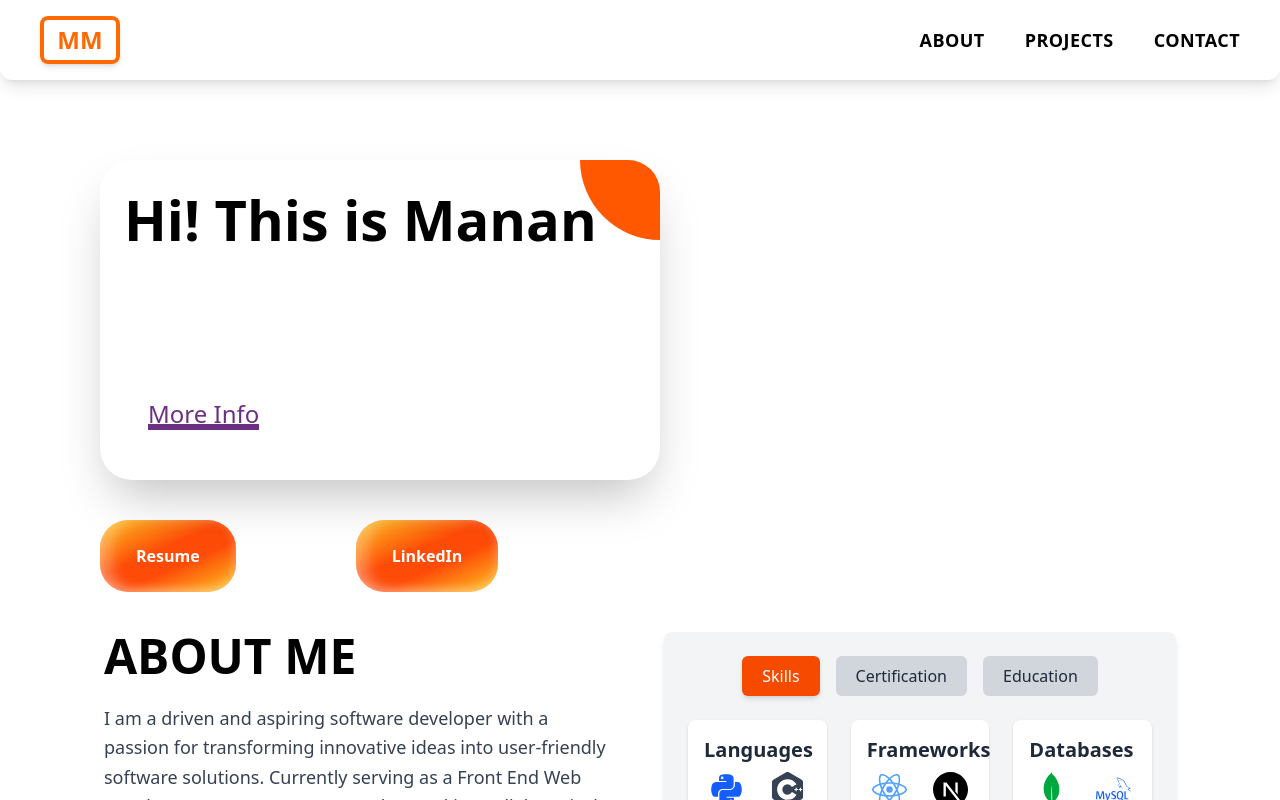
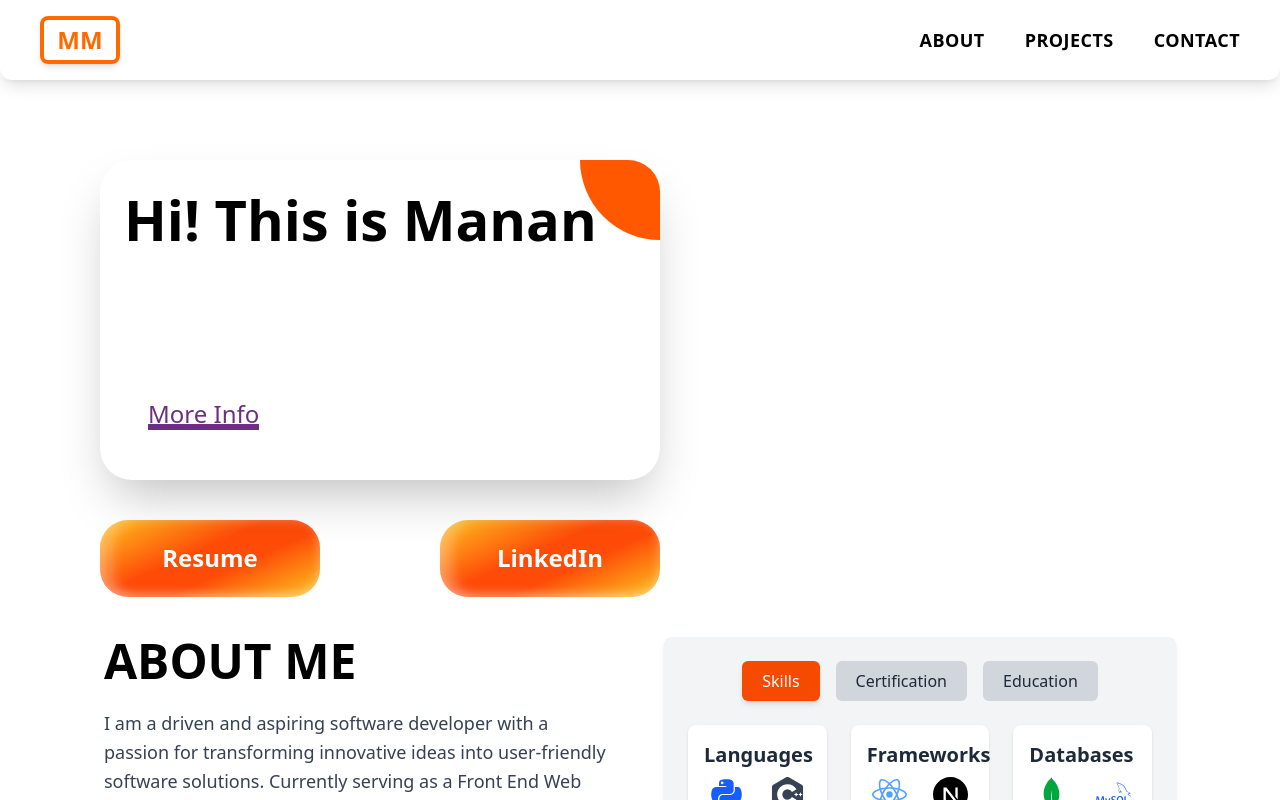
Before and after one commit to Manan565/manan565.github.io, a React (Vite) app: page / in a window 1280 px wide. Shown: the top 800 px of the page. Built offline with nearby package versions, Linux system fonts and the light colour scheme.

Commit message:
fixed button styling

```diff
--- a/src/components/Buttonres.jsx
+++ b/src/components/Buttonres.jsx
@@ -6,7 +6,7 @@ const Buttonres = () => {
       <div className="wrapper">
         {/* Resume Button (Opens PDF in New Tab) */}
         <a
-          href="/man_res_v3.pdf"
+          href="/resume.pdf"
           target="_blank"
           rel="noopener noreferrer"
           className="button"
@@ -17,7 +17,7 @@ const Buttonres = () => {
       <div className="wrapper">
         {/* LinkedIn Button (Redirects to LinkedIn Profile) */}
         <a
-          href="https://www.linkedin.com/in/manan-mehta-073630322/"
+          href="https://www.linkedin.com/in/your-linkedin-username/"
           target="_blank"
           rel="noopener noreferrer"
           className="button"
@@ -48,23 +48,31 @@ const StyledWrapper = styled.div`
       rgba(254, 75, 8, 1) 57%,
       rgba(255, 196, 32, 1) 100%
     );
-    padding: 12px; /* Adds slight padding to the wrapper */
+    padding: 14px; /* Slightly increased padding */
+    transition: all 0.3s ease-in-out;
   }
 
   .button {
     cursor: pointer;
-    padding: 0.75rem 1.5rem;
+    padding: 0.4rem 2rem; /* Increased padding for better click area */
     border-radius: inherit;
-    font-weight: 600;
+    font-weight: 700;
     position: relative;
     border: none;
     background: transparent;
     color: #fff;
-    transition: all 0.2s;
-    width: fit-content;
+    transition: all 0.3s ease-in-out;
+    width: 12rem; /* Wider buttons */
+    font-size: 1.5rem; /* Bigger text */
     display: inline-block;
     text-decoration: none;
     text-align: center;
+  }
+
+  /* Hover Effect */
+  .wrapper:hover {
+    transform: scale(1.08);
+    filter: brightness(1.2);
   }
 
   .button::before {
```
